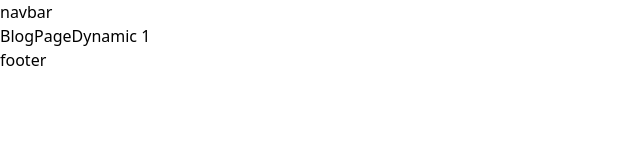
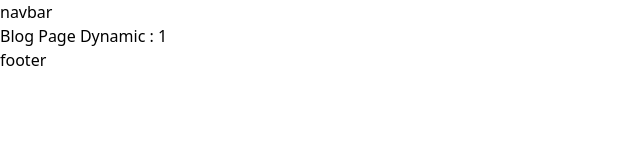
Before and after one commit to HasnathAhmedTamim/nextjs-project1, a Next.js app: page /blog/1 in a window 1280 px wide. Shown: the top 160 px of the page, without its empty margins (0-640 px from the left). Built offline with nearby package versions, Linux system fonts and the light colour scheme.

Commit message:
private folder

```diff
--- /dev/null
+++ b/app/_utils/validateEmail.tsx
@@ -0,0 +1,11 @@
+import React from 'react'
+
+const validateEmail = () => {
+  return (
+    <div>
+      <p>Email</p>
+    </div>
+  )
+}
+
+export default validateEmail
--- a/app/blog/[id]/page.tsx
+++ b/app/blog/[id]/page.tsx
@@ -1,11 +1,12 @@
-import React from 'react'
+import React from 'react';
 
-const BlogPageDynamic = ({ params }: { params: { id: number } }) => {
+// Dynamic Route Component
+const BlogPageDynamic = ({ params }: { params: { id: string } }) => {
     return (
         <div>
-            <p>BlogPageDynamic {params.id}</p>
+            <p>Blog Page Dynamic : {params?.id}</p>
         </div>
-    )
-}
+    );
+};
 
-export default BlogPageDynamic
+export default BlogPageDynamic;
```
